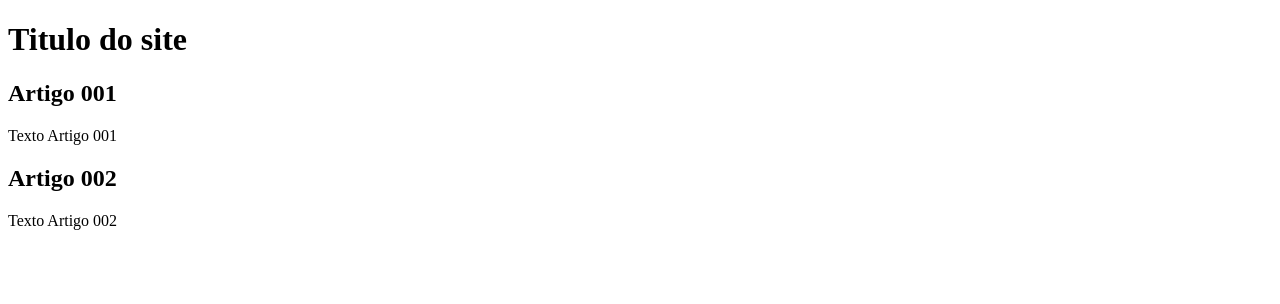
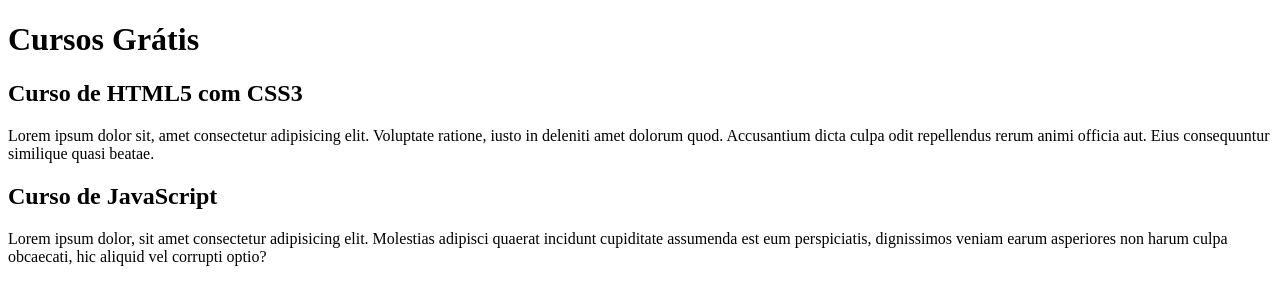
Before and after one commit to Malboadevs/projeto-site, a plain HTML site: page index.html in a window 1280 px wide. Drawn offline with Linux system fonts and the light colour scheme.

Commit message:
comecei a escrever o conteúdo

```diff
--- a/index.html
+++ b/index.html
@@ -8,15 +8,15 @@
 <body>
     <main>
         <Header>
-                <h1>Titulo do site</h1>
+                <h1>Cursos Grátis</h1>
         </Header>
         <article>
-            <h2>Artigo 001</h2>
-            <p>Texto Artigo 001</p>
+            <h2>Curso de HTML5 com CSS3</h2>
+            <p>Lorem ipsum dolor sit, amet consectetur adipisicing elit. Voluptate ratione, iusto in deleniti amet dolorum quod. Accusantium dicta culpa odit repellendus rerum animi officia aut. Eius consequuntur similique quasi beatae.</p>
         </article>
         <article>
-            <h2>Artigo 002</h2>
-            <p>Texto Artigo 002</p>
+            <h2>Curso de JavaScript</h2>
+            <p>Lorem ipsum dolor, sit amet consectetur adipisicing elit. Molestias adipisci quaerat incidunt cupiditate assumenda est eum perspiciatis, dignissimos veniam earum asperiores non harum culpa obcaecati, hic aliquid vel corrupti optio?</p>
         </article>
     </main>
 
```
